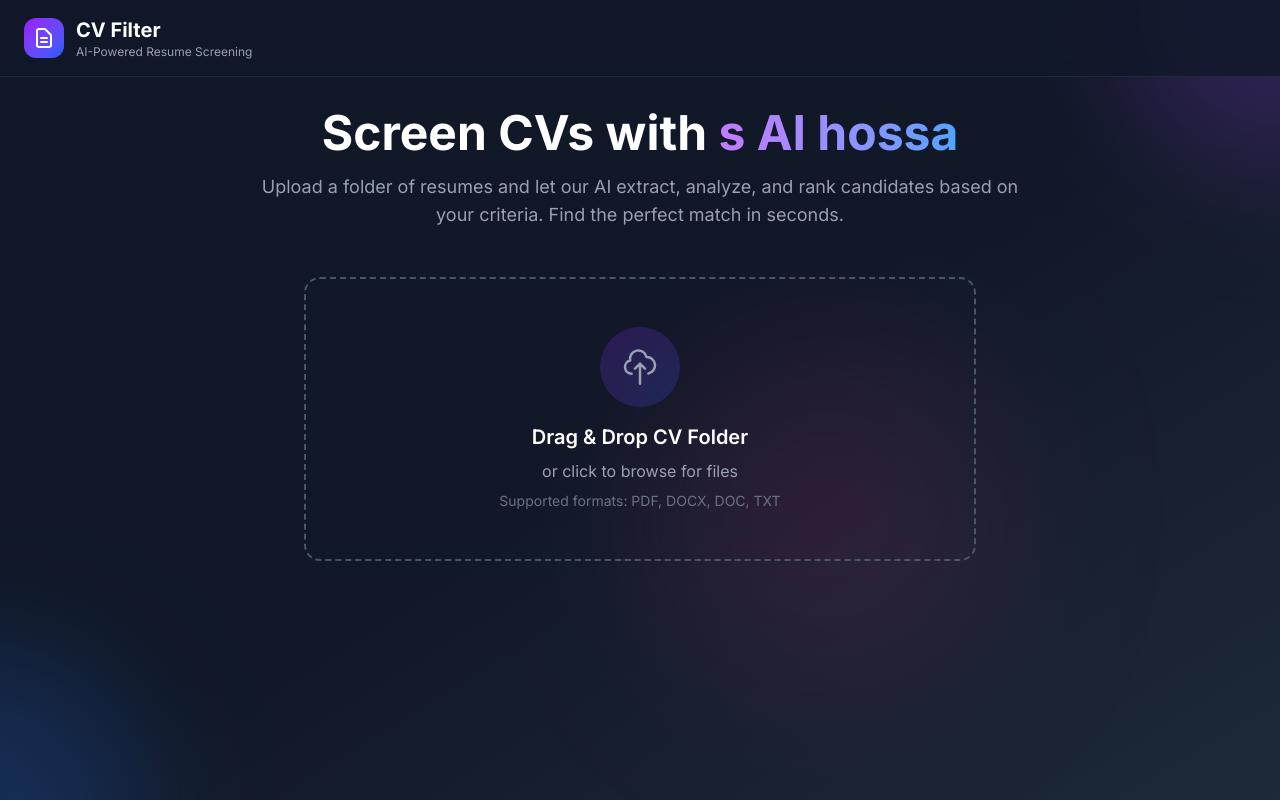
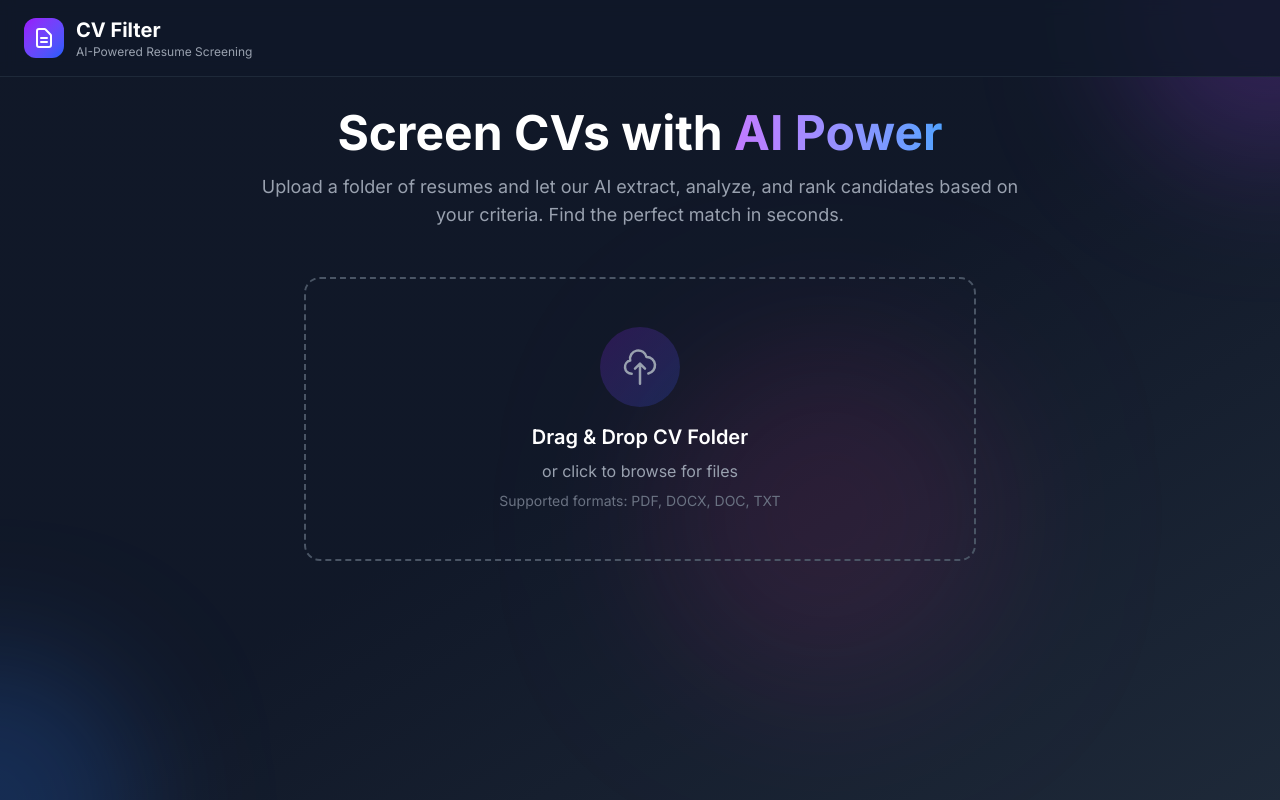
Before and after one commit to hossam206/filter-cvs, a Next.js app: page / in a window 1280 px wide. Built offline with nearby package versions, Linux system fonts and the light colour scheme.

Commit message:
fix: Update header text from "s AI hossa" to "AI Power"

```diff
--- a/src/app/page.tsx
+++ b/src/app/page.tsx
@@ -190,7 +190,7 @@ export default function Home() {
               <h2 className="text-4xl md:text-5xl font-bold text-white mb-4">
                 Screen CVs with{" "}
                 <span className="bg-gradient-to-r from-purple-400 to-blue-400 bg-clip-text text-transparent">
-                  s AI hossa
+                  AI Power
                 </span>
               </h2>
               <p className="text-lg text-gray-400 mb-8">
```
